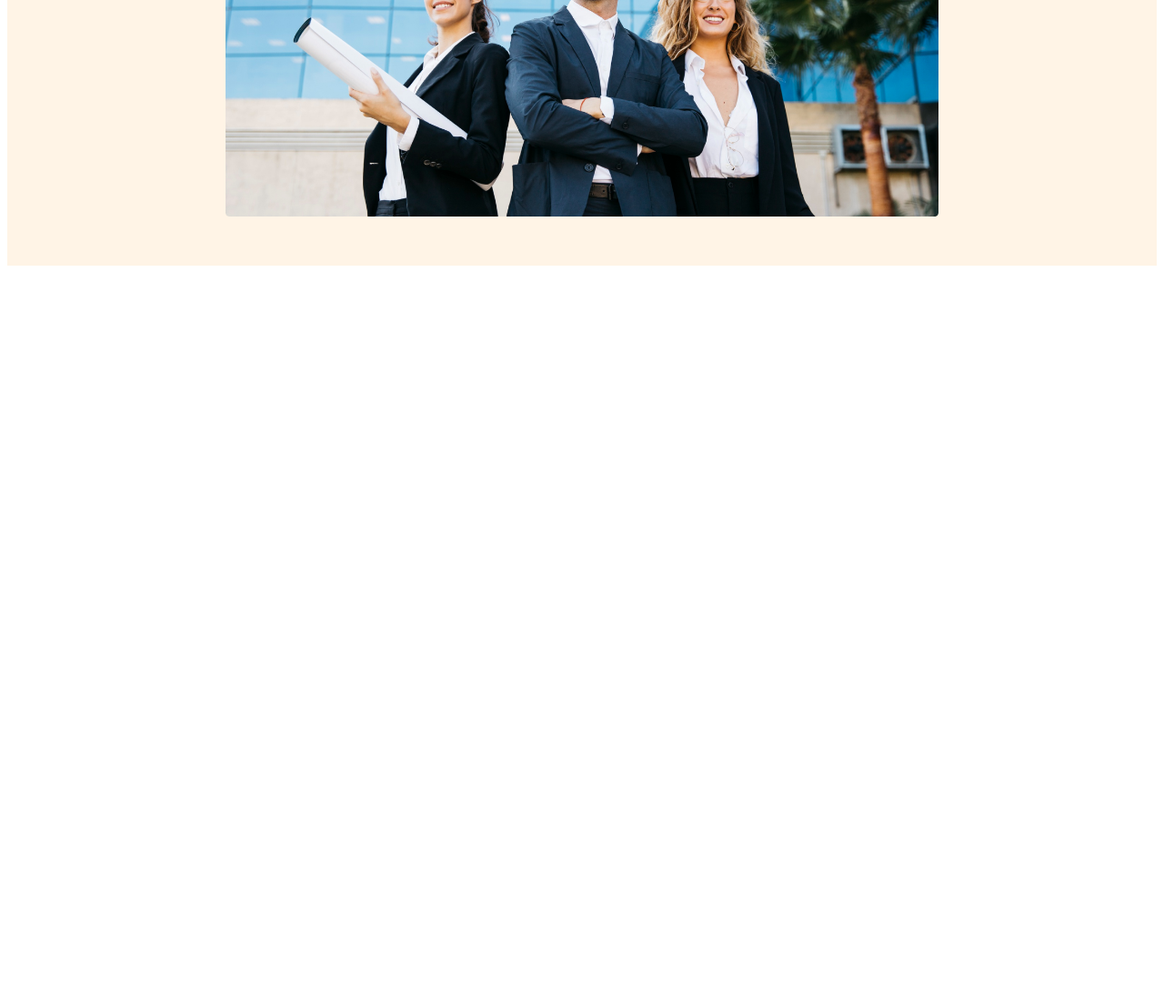
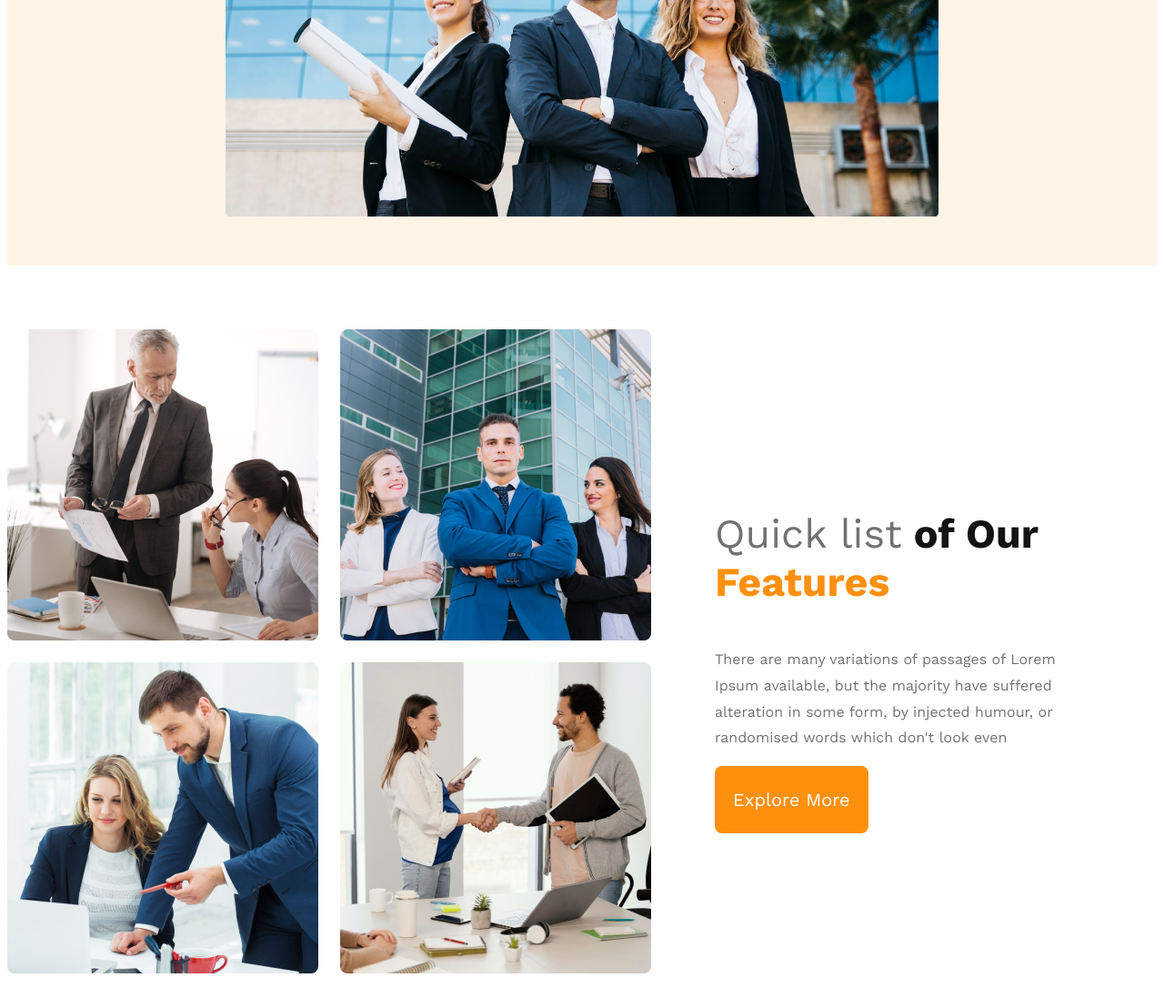
Before and after one commit to leongittu/g3-architects-website, a plain HTML site: page index.html in a window 1280 px wide. Shown: the part 758-1866 px from the top of the page at 91% size. Before the commit the page ends 1058 px from the top, so only its background shows below. Drawn offline with nearby package versions, Linux system fonts and the light colour scheme.

Commit message:
team section responsive

```diff
--- a/index.html
+++ b/index.html
@@ -28,15 +28,32 @@
             <div class="banner-content">
                 <h1 class="banner-tittle">Brand New Group of Architects
                 </h1>
-                <p class="banner-description">There are many variations of passages of Lorem Ipsum available, but the majority have suffered alteration in some form, by injected humour, or randomised words which don't
-                look even</p>
+                <p class="banner-description">There are many variations of passages of Lorem Ipsum available, but the
+                    majority have suffered alteration in some form, by injected humour, or randomised words which don't
+                    look even</p>
                 <button class="btn-primary">Explore More</button>
             </div>
             <img class="banner-image" src="images/banner.png" alt="">
         </div>
     </header>
     <main>
+        <!-- features team section started-->
+        <section class="teams-container">
+            <div class="teams-image-container">
+                <img src="images/team1.png" alt="">
+                <img src="images/team2.png" alt="">
+                <img src="images/team3.png" alt="">
+                <img src="images/team4.png" alt="">
 
+            </div>
+            <div class="teams-content">
+                <h3 class="teams-title"><span class="qi">Quick list</span> <span class="of">of Our</span> <span class="fea">Features</span></h3>
+                <p class="teams-description">There are many variations of passages of Lorem Ipsum available, but the
+                    majority have suffered alteration in some form, by injected humour, or randomised words which don't
+                    look even</p>
+                <button class="btn-primary">Explore More</button>
+            </div>
+        </section>
     </main>
     <footer>
 
--- a/styles/architects.css
+++ b/styles/architects.css
@@ -69,20 +69,69 @@ nav>ul>li>a {
     margin-top: 32px;
 }
 
+
+/*  main*/
+main{
+    max-width: 1440px;
+    margin: 70px auto;
+}
+.teams-container{
+    display: flex;
+    align-items: center;
+}
+.teams-image-container{
+    display: grid;
+    grid-template-columns: repeat(2, 1fr);
+    gap: 1.5rem;
+}
+.teams-content{
+    padding-left: 70px;
+    padding-right: 73px;
+}
+.teams-title{
+    font-size: 2.8rem;
+}
+.qi{
+    color: #727272;
+    font-weight: 500;
+}
+.of{
+    color: #131313;
+font-weight: 700;
+}
+.fea{
+    color: #FF900E;
+    font-weight: 700;
+}
+.teams-description{
+    color: #727272;
+font-size: 1rem;
+font-weight: 400;
+line-height: 1.8rem;
+}
+
+
 /*responsive*/
 @media screen and (max-width: 576px) {
     header{
         padding: 20px;
     }
-    nav{
+    nav,
+    .teams-container{
         flex-direction: column;
     }
+    .teams-image-container{
+        grid-template-columns: 1fr;
+        border-image-width: auto;
+    }
+
 }
 @media screen and (min-width:576px) and (max-width:960px) {
     header{
         padding: 10px;
     }
-    nav {
+    nav,
+    .teams-container {
         flex-direction: column;
         padding: 10px;
     }
```
